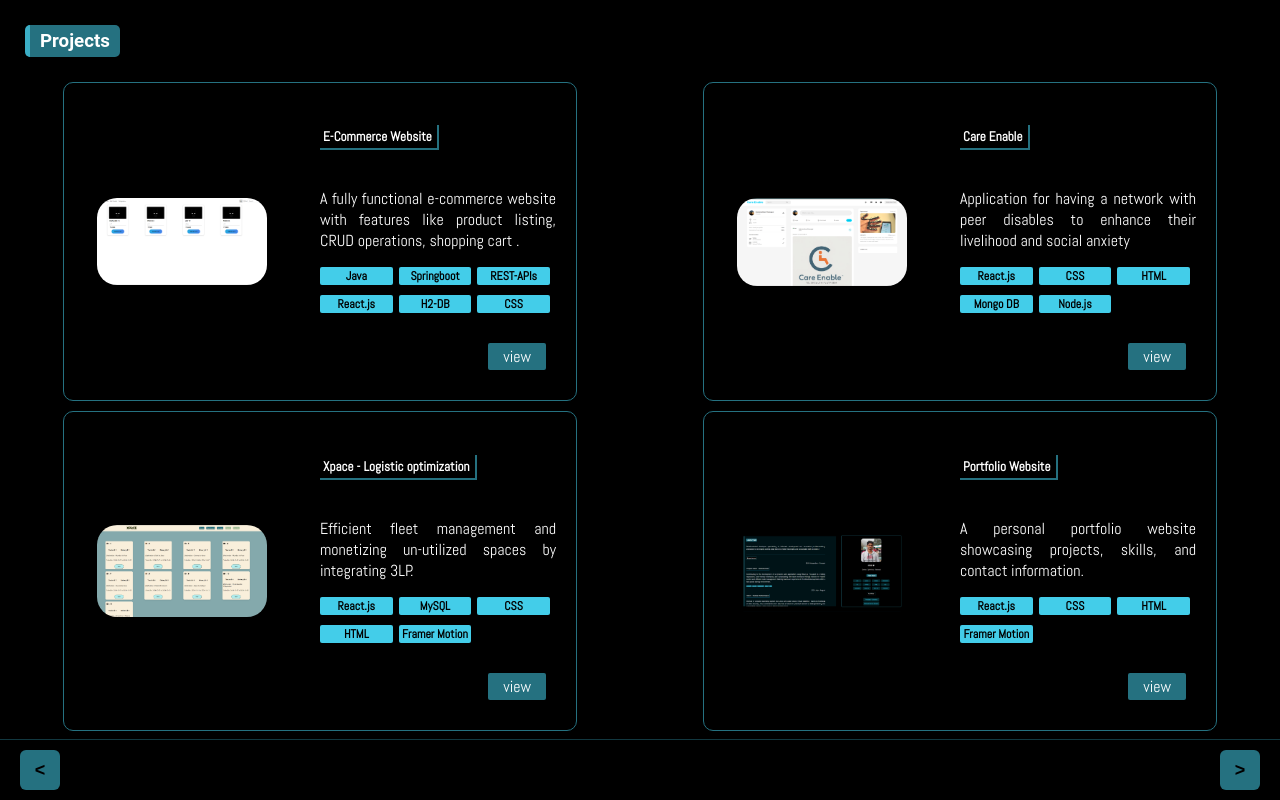
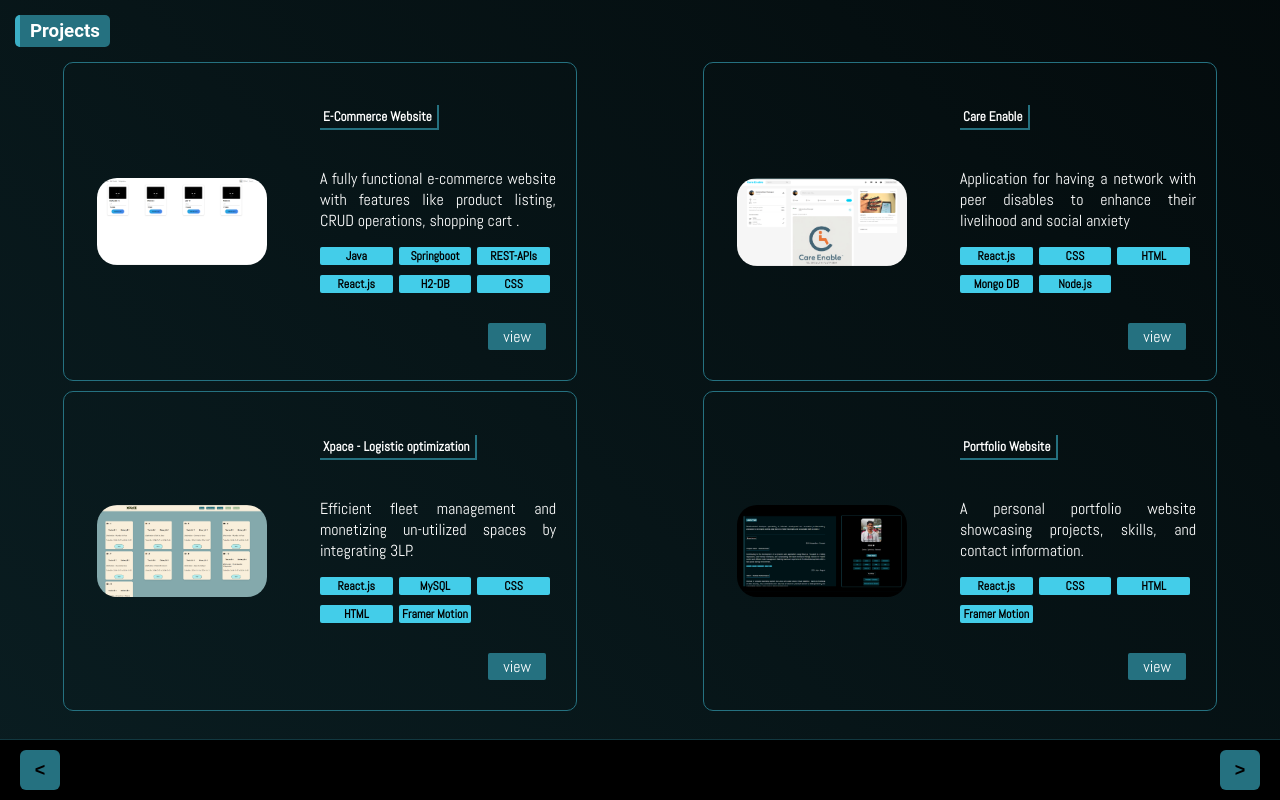
Before and after one commit to gokulnathanT/Gokul_Portfolio, a React (Create React App) app: page /Projects in a window 1280 px wide. Built offline with nearby package versions, Linux system fonts and the light colour scheme.

Commit message:
Live Gradient background

```diff
--- a/src/components/About/About.css
+++ b/src/components/About/About.css
@@ -7,8 +7,23 @@
   overflow: hidden;
   gap: 20px;
   color: white;
+  background: linear-gradient(45deg,#000000,#0c2429,#000000);
+  background-size: 400% 400%;
+  animation: color 10s ease-in-out infinite;
   background-color: #000000;
   font-family: "Abel", sans-serif;
+}
+
+@keyframes color {
+  0%{
+    background-position: 0 50%;
+  }
+  50%{
+    background-position: 100% 50%;
+  }
+  100%{
+    background-position: 0 50%;
+  }
 }
 
 .aboutContainer-l-content {
--- a/src/components/Home/Home.css
+++ b/src/components/Home/Home.css
@@ -12,7 +12,21 @@
   display: flex;
   flex-direction: column;
   gap: 20px;
+  background: linear-gradient(45deg,#000000,#0c2429,#000000);
+  background-size: 400% 400%;
+  animation: color 10s ease-in-out infinite;
   background-color: #000000;
+}
+@keyframes color {
+  0%{
+    background-position: 0 50%;
+  }
+  50%{
+    background-position: 100% 50%;
+  }
+  100%{
+    background-position: 0 50%;
+  }
 }
 .homeText {
   position: relative;
--- a/src/components/Links/Links.css
+++ b/src/components/Links/Links.css
@@ -6,7 +6,22 @@
   justify-content: center;
   align-items: center;
   color: white;
+  background: linear-gradient(45deg,#000000,#0f2d33,#000000);
+  background-size: 400% 400%;
+  animation: color 10s ease-in-out infinite;
 }
+@keyframes color {
+  0%{
+    background-position: 0 50%;
+  }
+  50%{
+    background-position: 100% 50%;
+  }
+  100%{
+    background-position: 0 50%;
+  }
+}
+
 .links h3 {
   margin: 30px;
   background-color: #257180;
@@ -21,7 +36,6 @@
   top: 0px;
   left: 10px;
   padding: 10px;
-  background-color: #000000;
 }
 .links-content {
   display: grid;
--- a/src/components/Projects/Projects.css
+++ b/src/components/Projects/Projects.css
@@ -6,8 +6,22 @@
   align-items: center;
   gap: 20px;
   color: white;
-  background-color: #000000;
+
+  background: linear-gradient(45deg,#000000,#0c2429,#000000);
+  background-size: 400% 400%;
+  animation: color 10s ease-in-out infinite;
   font-family: "Abel", sans-serif;
+}
+@keyframes color {
+  0%{
+    background-position: 0 50%;
+  }
+  50%{
+    background-position: 100% 50%;
+  }
+  100%{
+    background-position: 0 50%;
+  }
 }
 .projects h3 {
   margin: 15px;
@@ -19,11 +33,10 @@
   border-left: 5px solid #3baec5;
 }
 .projectTop {
-  position: sticky;
+ position:sticky;
   top: 0px;
   left: 10px;
   padding: 10px;
-  background-color: #000000;
 }
 .projectCards {
   display: grid;
--- a/src/components/Projects/Projects.js
+++ b/src/components/Projects/Projects.js
@@ -1,9 +1,21 @@
 import { PROJECTS } from "../../constants";
+import {useState} from "react";
 import "./Projects.css";
 function Project() {
+
+
+  const [color, setColor] = useState(false);
+  const changeColor = () => {
+    if (window.scrollY >= 100) {
+      setColor(true);
+    } else {
+      setColor(false);
+    }
+  };
+  window.addEventListener("scroll", changeColor);
   return (
     <div className="projects">
-      <div className="projectTop">
+      <div className={color ? "projectTop" : "projectTopBlur"}>
         <h3>Projects</h3>
       </div>
       <div className="projectCards">
```
